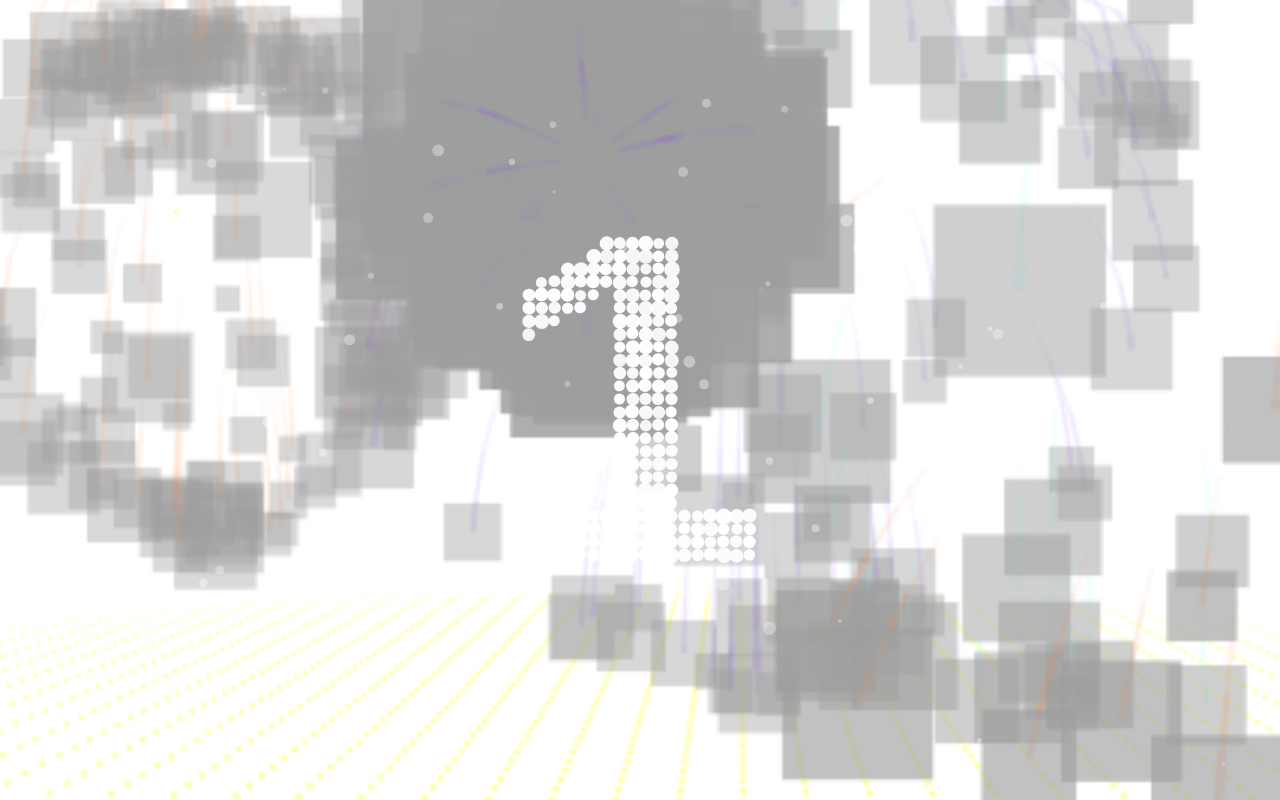
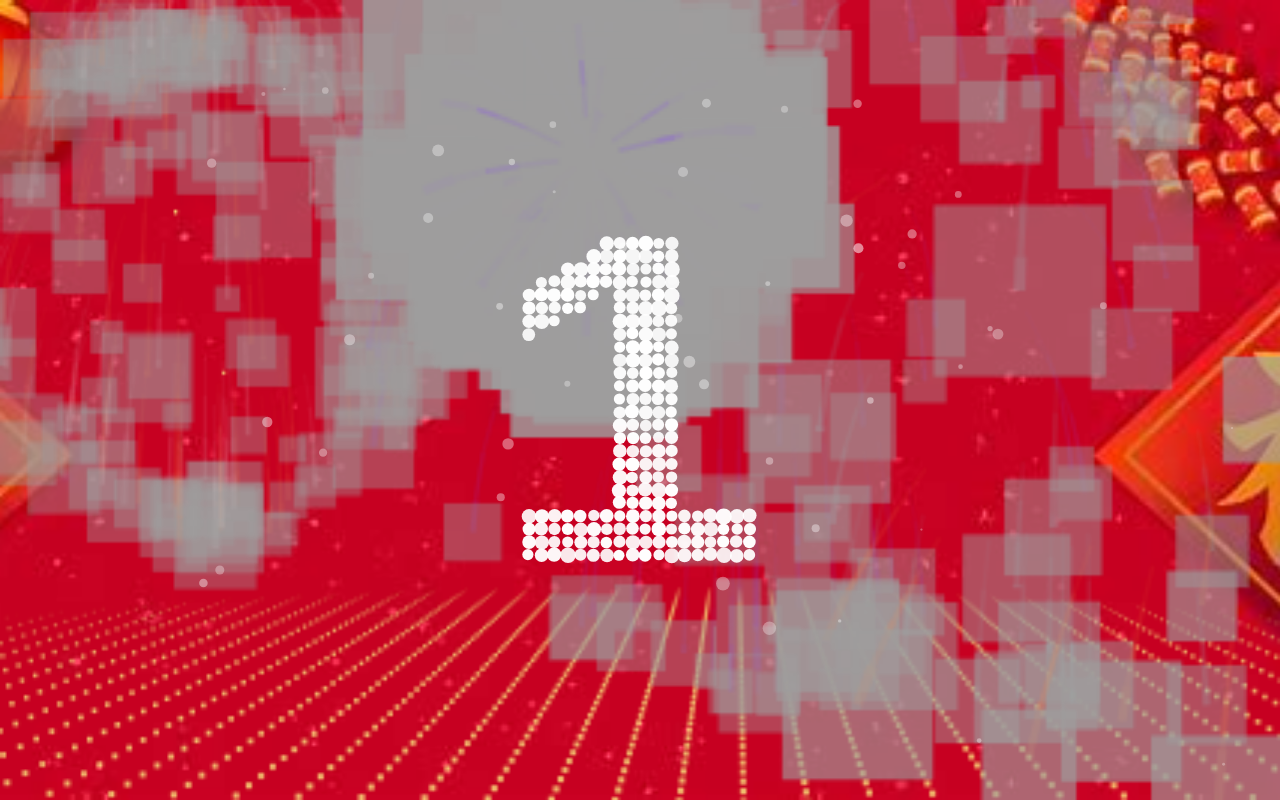
Before and after one commit to lyw912/happynewyear, a plain HTML site: page index.html in a window 1280 px wide. Drawn offline with Linux system fonts and the light colour scheme.

Commit message:
Update index.html

```diff
--- a/index.html
+++ b/index.html
@@ -11,7 +11,7 @@ html,body{
 	width:100%;
 	height:100%;
 	overflow:hidden;
-    background-image: url('../firework/OIP-D.jpg');
+    background-image: url('OIP-D.jpg');
     background-size: cover; /* 背景图像覆盖整个页面 */
     background-position: center; /* 背景居中 */
     background-repeat: no-repeat; /* 背景不重复 */
```
